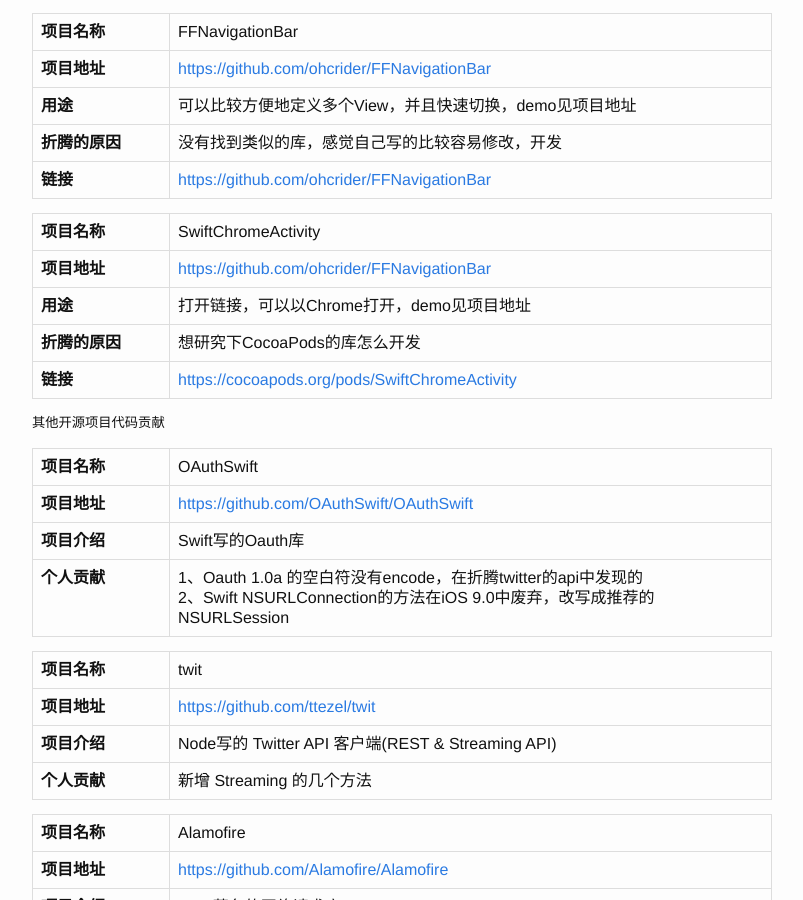
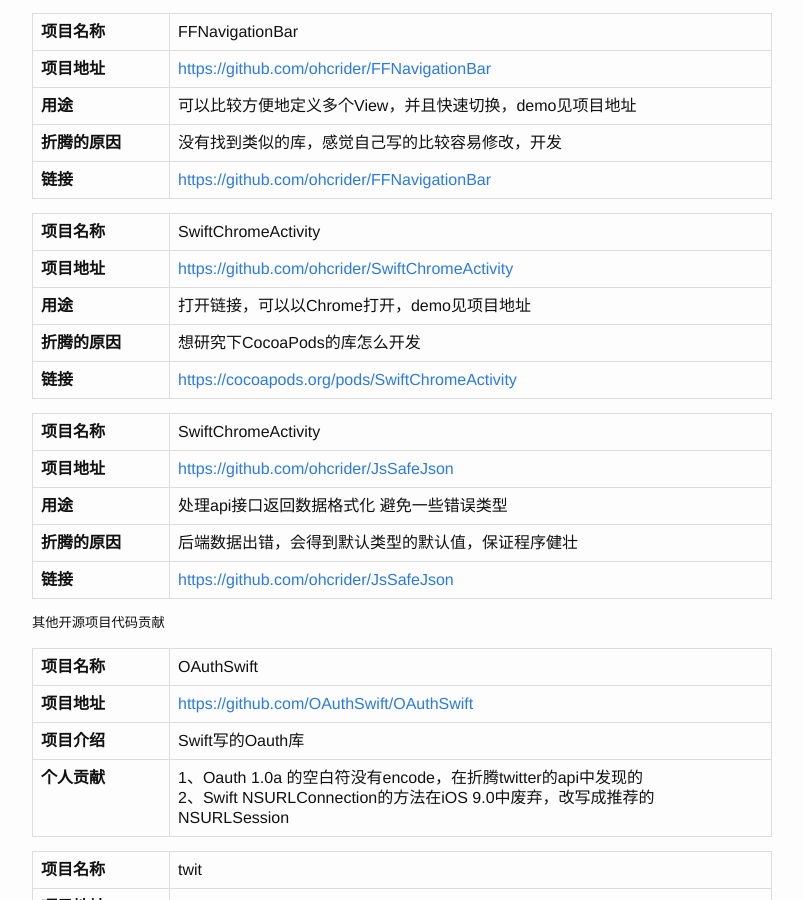
Before and after one commit to ohcrider/ohcrider.github.io, a Jekyll site: the page built from resume.md, in a window 1280 px wide and 900 px high, scrolled down 5852 px. Shown: the whole window, without its empty margins (238-1041 px from the left). Built offline with Jekyll 4.4.1, drawn with Linux system fonts in a browser that asks for light colours.

Commit message:
Update resume.md

```diff
--- a/resume.md
+++ b/resume.md
@@ -186,10 +186,16 @@
 链接 | [https://github.com/ohcrider/FFNavigationBar](https://github.com/ohcrider/FFNavigationBar)
 
 项目名称 | SwiftChromeActivity
-项目地址 | [https://github.com/ohcrider/FFNavigationBar](https://github.com/ohcrider/FFNavigationBar)
+项目地址 | [https://github.com/ohcrider/SwiftChromeActivity](https://github.com/ohcrider/SwiftChromeActivity)
 用途 | 打开链接，可以以Chrome打开，demo见项目地址
 折腾的原因 | 想研究下CocoaPods的库怎么开发
 链接 | [https://cocoapods.org/pods/SwiftChromeActivity](https://cocoapods.org/pods/SwiftChromeActivity)
+
+项目名称 | SwiftChromeActivity
+项目地址 | [https://github.com/ohcrider/JsSafeJson](https://github.com/ohcrider/JsSafeJson)
+用途 | 处理api接口返回数据格式化 避免一些错误类型
+折腾的原因 | 后端数据出错，会得到默认类型的默认值，保证程序健壮
+链接 | [https://github.com/ohcrider/JsSafeJson](https://github.com/ohcrider/JsSafeJson)
 
 ##### 其他开源项目代码贡献
 
```
